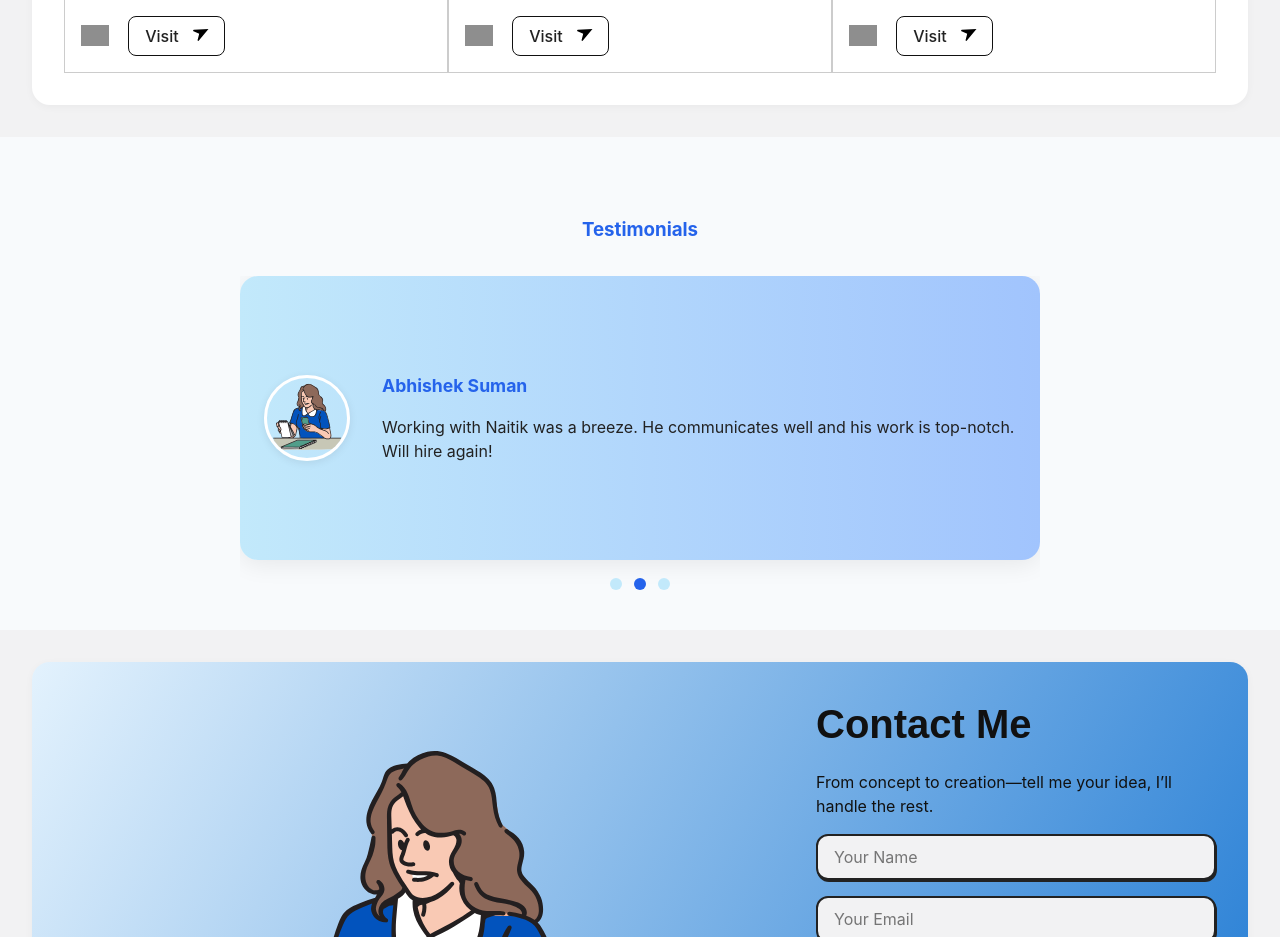
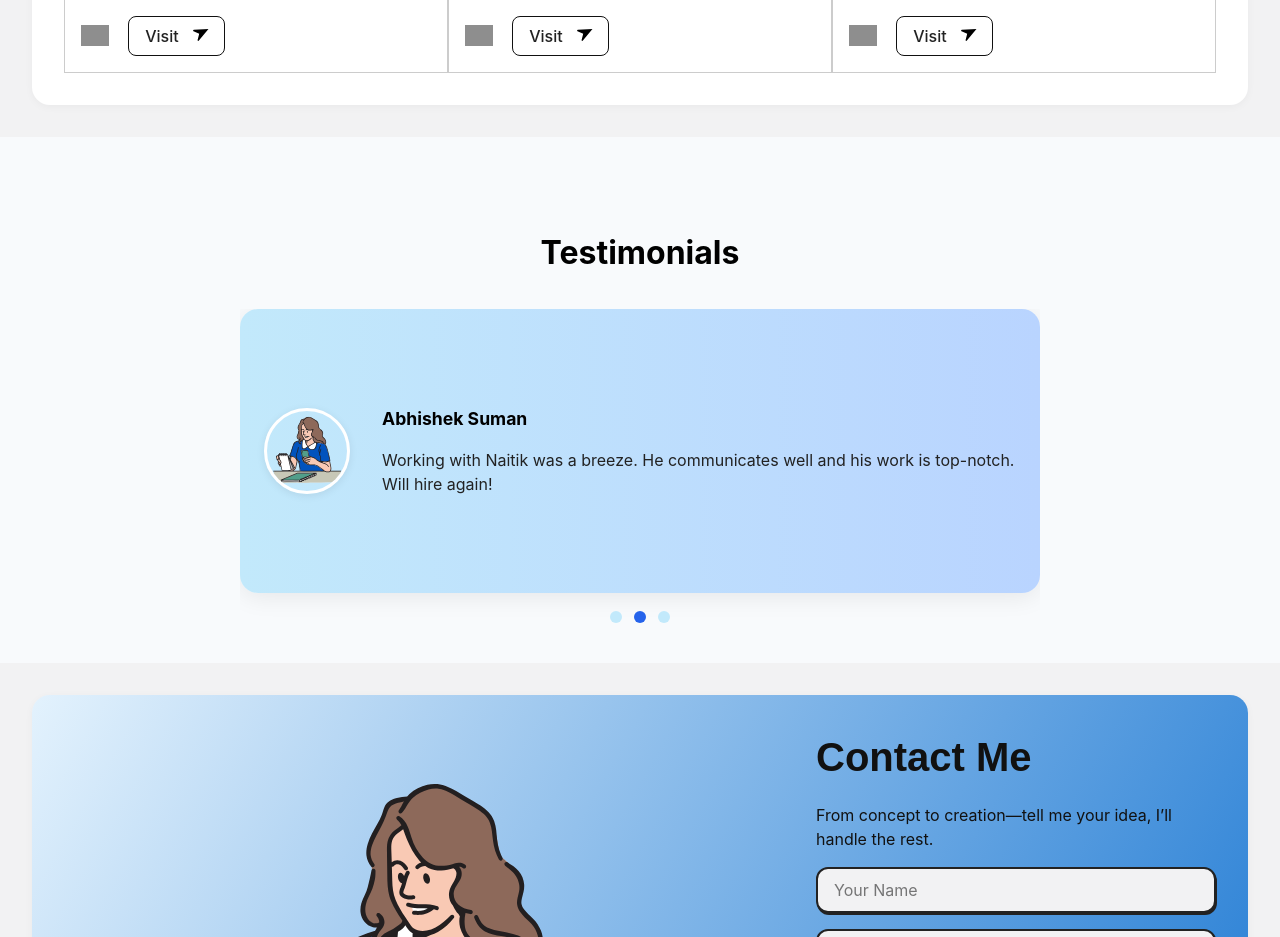
Before and after one commit to namannaitik34/naitik.dev, a React (Vite) app: page / in a window 1280 px wide. Shown: the part 3120-4057 px from the top of the page. Built offline with nearby package versions, Linux system fonts and the light colour scheme; grey boxes are pictures that could not be loaded.

Commit message:
font changed

```diff
--- a/src/App.jsx
+++ b/src/App.jsx
@@ -226,7 +226,7 @@ function App() {
 
       {/* Testimonial Section */}
       <section className="testimonial-section">
-        <h3 style={{textAlign: 'center', marginBottom: '32px', color: '#2563eb'}}>Testimonials</h3>
+        <h3 style={{textAlign: 'center', marginBottom: '32px', color: '#000000ff', fontSize: '2rem'}}>Testimonials</h3>
         <TestimonialSlider />
       </section>
 
--- a/src/Testimonial.css
+++ b/src/Testimonial.css
@@ -1,4 +1,5 @@
 .testimonial-section {
+  font-family: 'Inter', 'Segoe UI', 'Arial', sans-serif;
   width: 100%;
   padding: 60px 0 40px 0;
   background: #f8fafc;
@@ -17,7 +18,7 @@
 .testimonial-card {
   display: flex;
   align-items: center;
-  background: linear-gradient(90deg, #c2e9fb 0%, #a1c4fd 100%);
+  background: linear-gradient(90deg, #c2e9fb 0%, #b9d4ff 100%);
   box-shadow: 0 4px 24px rgba(0,0,0,0.08);
   border-radius: 18px;
   padding: 32px 24px;
@@ -52,7 +53,7 @@
   font-weight: 700;
   font-size: 1.1rem;
   margin-bottom: 6px;
-  color: #2563eb;
+  color: #000000;
 }
 
 .testimonial-text {
```
